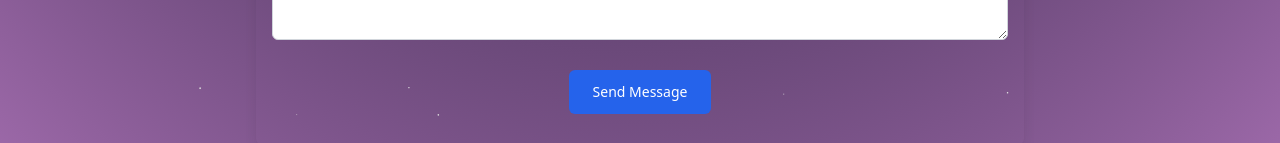
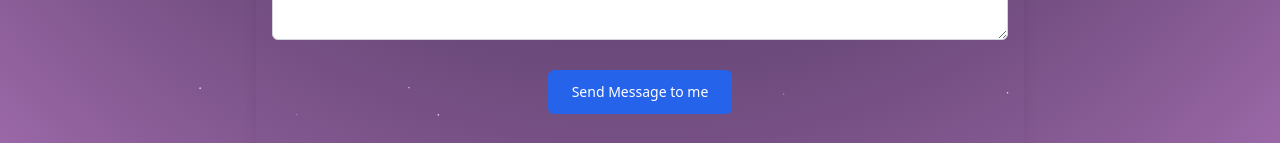
Before and after one commit to jai-prakaash/vidPort, a React (Vite) app: page / in a window 1280 px wide. Shown: the part 2479-2622 px from the top of the page. Built offline with nearby package versions, Linux system fonts and the light colour scheme; a web font is replaced by a local one.

Commit message:
right email js

```diff
--- a/src/pages/Contact.jsx
+++ b/src/pages/Contact.jsx
@@ -20,9 +20,9 @@ const ContactUs = () => {
     e.preventDefault();
 
     // You will replace these values with your actual EmailJS IDs
-    const serviceID = "serdfgwqq";
-    const templateID = "tempgffdg";
-    const userID = "xnxfgR";
+    const serviceID = "service_dn24wqq";
+    const templateID = "template_fc8qymj";
+    const userID = "xnxMph5OWLmSx1qNR";
 
     const templateParams = {
       name: formData.name,
@@ -103,7 +103,7 @@ const ContactUs = () => {
             type="submit"
             className="px-6 py-3 bg-blue-600 text-white font-medium text-sm rounded-md hover:bg-blue-700 focus:outline-none focus:ring-2 focus:ring-blue-500 focus:ring-opacity-50"
           >
-            Send Message
+            Send Message to me
           </button>
         </div>
       </form>
```
